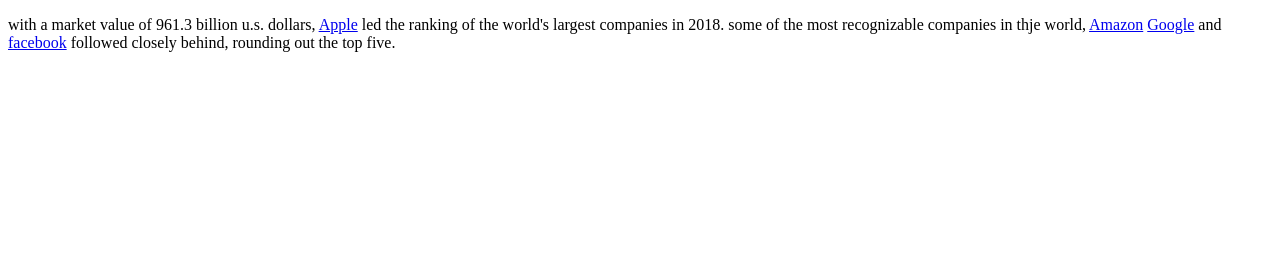
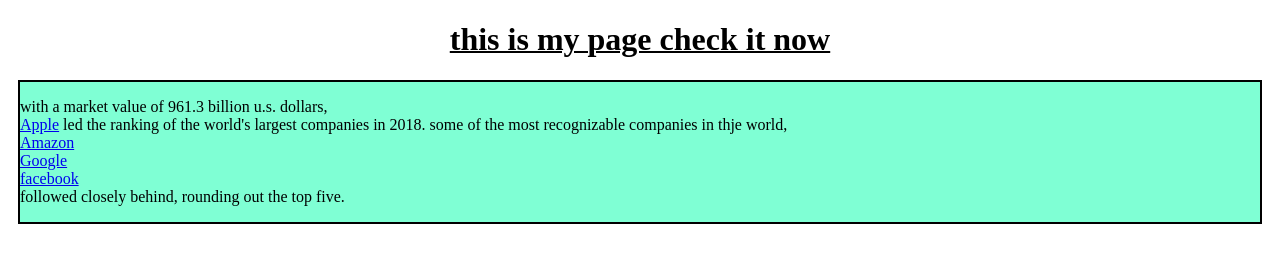
Before and after one commit to Rinkuthecoder/html-reposigtory, a plain HTML site: page task.html in a window 1280 px wide. Drawn offline with Linux system fonts and the light colour scheme.

Commit message:
Add files via upload

```diff
--- a/task.html
+++ b/task.html
@@ -4,30 +4,51 @@
     <meta charset="UTF-8">
     <meta name="viewport" content="width=device-width, initial-scale=1.0">
     <title>Document</title>
+    <style>
+        .row{
+            margin: 10px;
+            padding: 0px;
+            background-color: aquamarine;
+            color: black;
+            border: 2px solid;
+        }
+        .right{
+            text-align: center;
+            text-decoration: 2px underline;
+
+
+        }
+    </style>
 </head>
 <body>
-    <P>with a market value of 961.3 billion u.s. dollars,
+    <div class="right">
+<h1>this is my page check it now</h1>
+</div>
+<div class="row">
+
+
+
+    <P>with a market value of 961.3 billion u.s. dollars,<br>
 
 <a href="http://www.apple.com" tarket="_blank" title="Apple">Apple</a>
 
-led the ranking of the world's largest companies in 2018. some of the most recognizable companies in thje world,
+led the ranking of the world's largest companies in 2018. some of the most recognizable companies in thje world,<br>
 
-<a href="https://www.amazon.com" tarket="_blank" title="Amazon">Amazon</a>
+<a href="https://www.amazon.com" tarket="_blank" title="Amazon">Amazon</a><br>
 
 <a href="http://www.google.com" target="_blank" title="google">Google</a>
 
-<a href="https://www.microsoft.com"
-target="_blank" tittle="microsoft"></a> and
-<a href="https://www.facebook.com " target="_blank"
-title="Facebook">facebook</a>
-followed closely behind, rounding out the top five.
+<a href="https://www.microsoft.com"target="_blank" tittle="microsoft"></a><br>
+
+<a href="https://www.facebook.com " target="_blank" title="Facebook">facebook</a><br>
+followed closely behind, rounding out the top five.<br>
 
 
 
 
 
 
-
+</div>
 
          </P>
 
```
